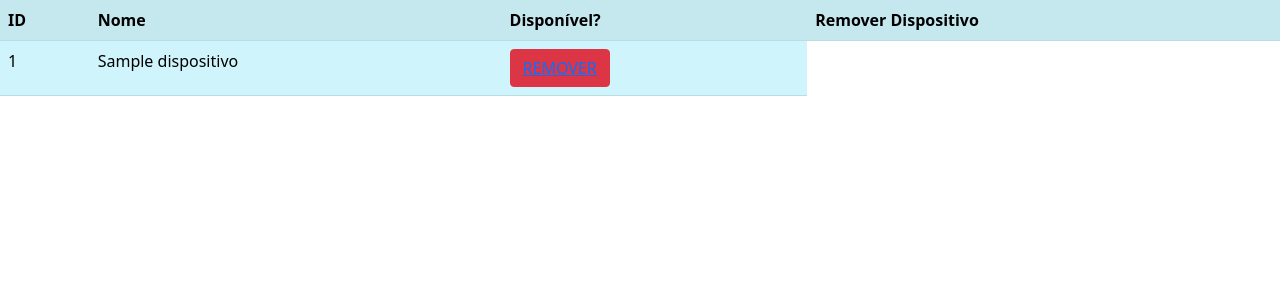
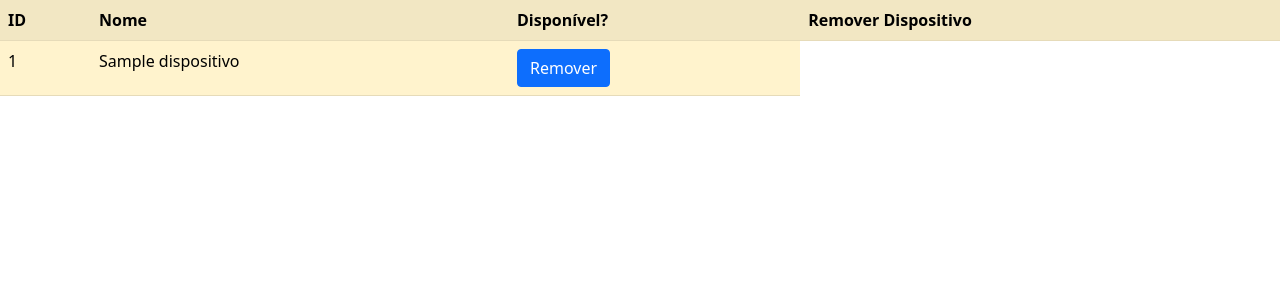
Before and after one commit to Pedro-HenriqueFF/Lanhouse, a Python web app: template flask/templates/dispositivos.html in a window 1280 px wide. Shown: the part 56-356 px from the top of the page. Run offline with Jinja, Linux system fonts and the light colour scheme; the template is opened without the code that fills it: most values are stand-ins (such as "Sample title", 1, 10 or a date in 2020); some libraries are stand-ins or nearby versions.

Commit message:
Dispositivo beta 3/Inicial beta 10/ Locações beta 1

```diff
--- a/flask/templates/base.html
+++ b/flask/templates/base.html
@@ -8,7 +8,7 @@
 
     </head>
 <body>
-
+  <div class="bg-info"></div>
   <svg xmlns="http://www.w3.org/2000/svg" style="display: none;">
     <symbol id="check-circle-fill" fill="currentColor" viewBox="0 0 16 16">
       <path d="M16 8A8 8 0 1 1 0 8a8 8 0 0 1 16 0zm-3.97-3.03a.75.75 0 0 0-1.08.022L7.477 9.417 5.384 7.323a.75.75 0 0 0-1.06 1.06L6.97 11.03a.75.75 0 0 0 1.079-.02l3.992-4.99a.75.75 0 0 0-.01-1.05z"/>
@@ -37,7 +37,7 @@
               Cadastrar
             </a>
             <ul class="dropdown-menu" aria-labelledby="navbarScrollingDropdown">
-              <li><a class="dropdown-item" href="{{url_for('cadastrar_usuario')}}">Castrar Usuário</a></li>
+              <li><a class="dropdown-item" href="{{url_for('cadastrar_usuario')}}">Cadastrar Usuário</a></li>
               <li><a class="dropdown-item" href="{{url_for('cadastrar_dispositivo')}}">Cadastrar Dispositivo</a></li>
             </ul>
                   <li class="nav-item dropdown">
--- a/flask/templates/dispositivos.html
+++ b/flask/templates/dispositivos.html
@@ -2,7 +2,7 @@
 
 {% block conteudo %}
 
-<table class="table table-info table-striped table-hover ">
+<table class="table table-warning table-striped table-hover ">
 <tr>
     <th>ID</th>
     <th>Nome</th>
@@ -19,7 +19,7 @@
             {% elif dispositivo.disponivel == 1 %}
                 <td>NÃO</td>
             {% endif %}
-            <td><button type="button" class="btn btn-danger"><a href="{{url_for('remover_dispositivo',id_dispositivo=dispositivo.id)}}">REMOVER</button></a></td>
+            <td><a class="btn btn-primary" href="{{url_for('remover_dispositivo',id_dispositivo=dispositivo.id)}}" role="button">Remover</a>
         {% endif %}
     </tr>
 {% endfor %}
--- a/flask/templates/locacoes.html
+++ b/flask/templates/locacoes.html
@@ -1,8 +1,8 @@
 {% extends "base.html" %}
 
 {% block conteudo %}
-
-<table class="table table-dark table-striped">
+<div class="table-responsive"></div>
+    <table class="table table-hover table-striped">
 
         <tr>
             <th>ID da locação</th>
@@ -54,5 +54,6 @@
         {% endfor %}
 
     </table>
+</div>
 
 {% endblock %}
```
Also changed, not shown: flask/bd.sqlite3. Lines whose indentation alone changed are shown as unchanged.
